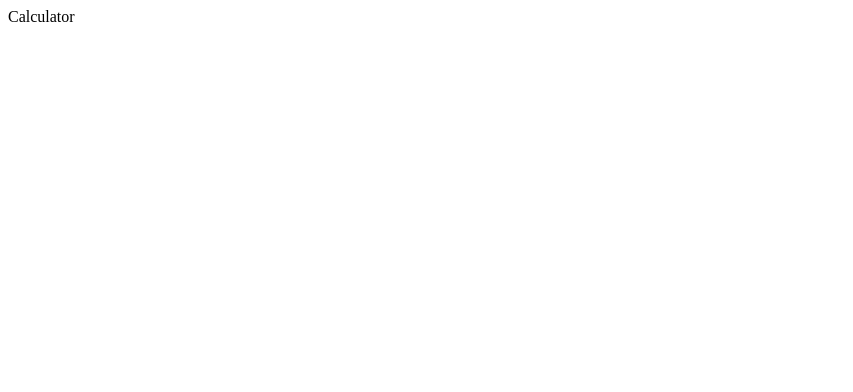
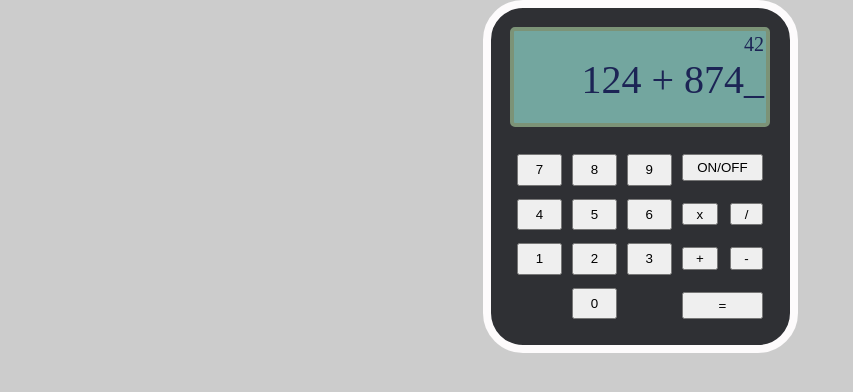
Before and after one commit to michaelmera/odin-calculator, a plain HTML site: page index.html in a window 1280 px wide. Shown: the whole page, without its empty margins (0-853 px from the left). Drawn offline with Linux system fonts and the light colour scheme.

Commit message:
feat: layout calculator's screen and buttons

```diff
--- a/index.html
+++ b/index.html
@@ -10,6 +10,35 @@
     <link rel="stylesheet" href="style.css">
 </head>
 <body>
-    Calculator
+    <div class="calculator">
+        <div class="screen">
+            <div class="last">42</div>
+            <div class="curr">124 + 874_</div>
+        </div>
+        <div class="buttons">
+            <div class="digits">
+                <button data-action="7">7</button>
+                <button data-action="8">8</button>
+                <button data-action="9">9</button>
+                <button data-action="4">4</button>
+                <button data-action="5">5</button>
+                <button data-action="6">6</button>
+                <button data-action="1">1</button>
+                <button data-action="2">2</button>
+                <button data-action="3">3</button>
+                <button data-action="0">0</button>
+            </div>
+            <div class="controls">
+                <button data-action="power">ON/OFF</button>
+                <div class="operators">
+                    <button data-action="mul">x</button>
+                    <button data-action="div">/</button>
+                    <button data-action="add">+</button>
+                    <button data-action="sub">-</button>
+                </div>
+                <button data-action="equal">=</button>
+            </div>
+        </div>
+    </div>
 </body>
 </html>
--- a/style.css
+++ b/style.css
@@ -0,0 +1,84 @@
+* {
+    box-sizing: border-box;
+    margin: 0;
+    padding: 0;
+}
+
+body {
+    display: flex;
+    justify-content: center;
+    align-items: center;
+
+    background-color: #CCC;
+}
+
+.calculator {
+    display: flex;
+    flex-direction: column;
+    align-items: center;
+
+    background-color: #2f3034;
+    border: solid 8px #fdfbfc;
+    border-radius: 40px;
+    width: 315px;
+    padding: 19px;
+}
+
+.screen {
+    background-color: #73a69f;
+    border: solid 4px #7c9377;
+    border-radius: 5px;
+    width: 260px;
+    height: 100px;
+    padding: 2px;
+    margin-bottom: 20px;
+
+    color: #1c2455;
+    text-align: right;
+}
+
+.screen .curr {
+    font-size: 40px;
+}
+
+.screen .last {
+    font-size: 20px;
+}
+
+.buttons {
+    display: flex;
+    gap: 10px;
+    width: 260px;
+    padding: 7px;
+}
+
+.digits {
+    display: grid;
+    grid-template-columns: auto auto auto;
+    column-gap: 10px;
+    row-gap: 13px;
+
+    width: 160px;
+    height: 165px;
+}
+
+.digits button[data-action="0"] {
+    grid-column-start: 2;
+    grid-column-end: 3;
+}
+
+.controls {
+    display: grid;
+    column-gap: 10px;
+    row-gap: 22px;
+
+    width: 84px;
+    height: 165px;
+}
+
+.operators {
+    display: grid;
+    grid-template-columns: auto auto;
+    column-gap: 12px;
+    row-gap: 22px;
+}
```
